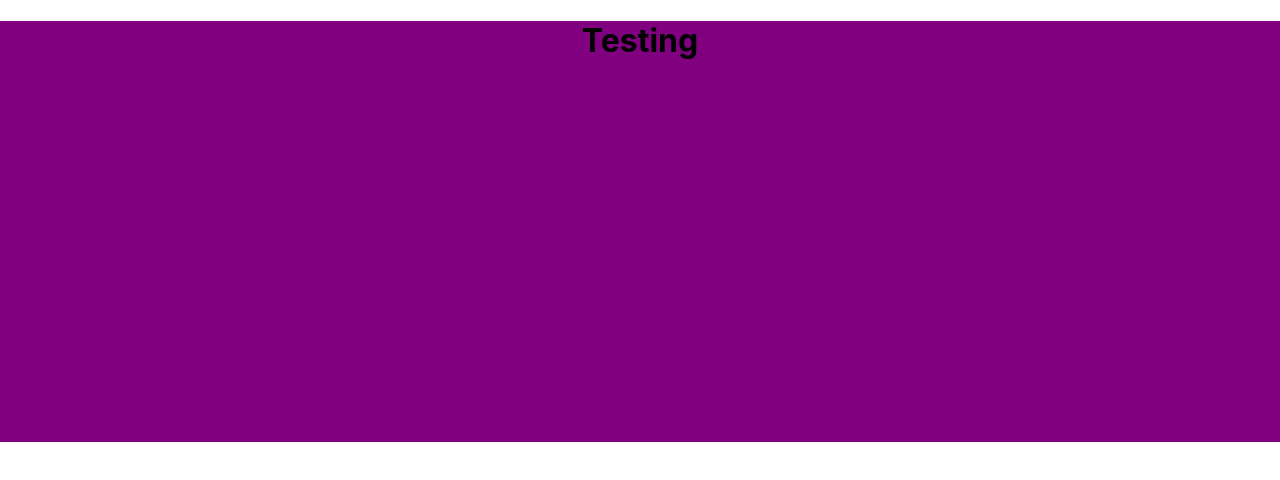
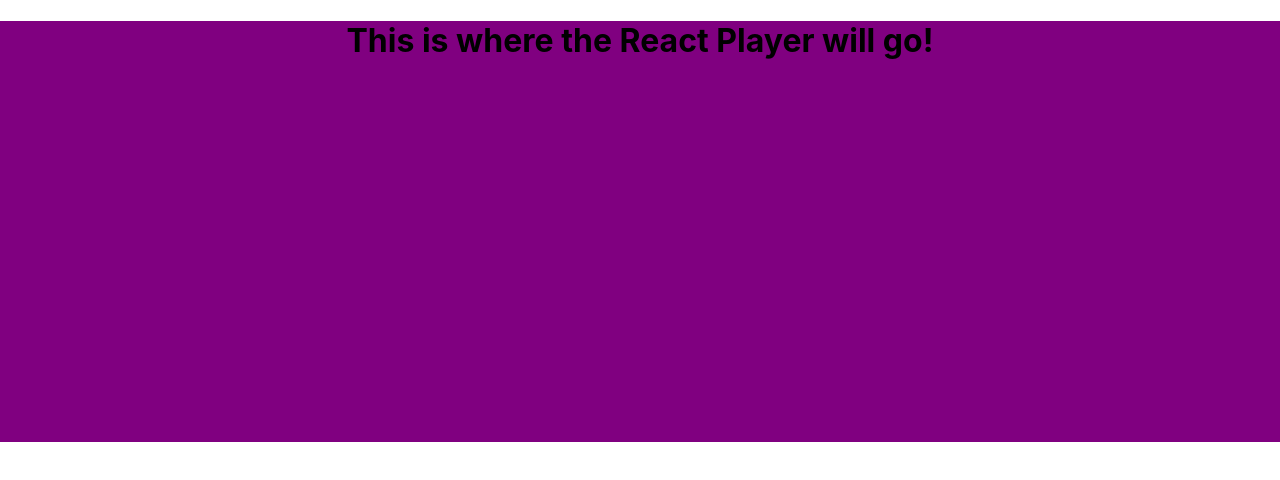
Before and after one commit to Terry555/podcast, a React (Create React App) app: page / in a window 1280 px wide. Shown: the top 480 px of the page. Built offline with nearby package versions, Linux system fonts and the light colour scheme.

Commit message:
changed header

```diff
--- a/src/Main.js
+++ b/src/Main.js
@@ -5,7 +5,7 @@ class Main extends Component {
   render() {
     return (
       <div className="main-one">
-        <h1>Testing</h1>
+        <h1>This is where the React Player will go!</h1>
         <ReactPlayer>Testing</ReactPlayer>
       </div>
     );
```
